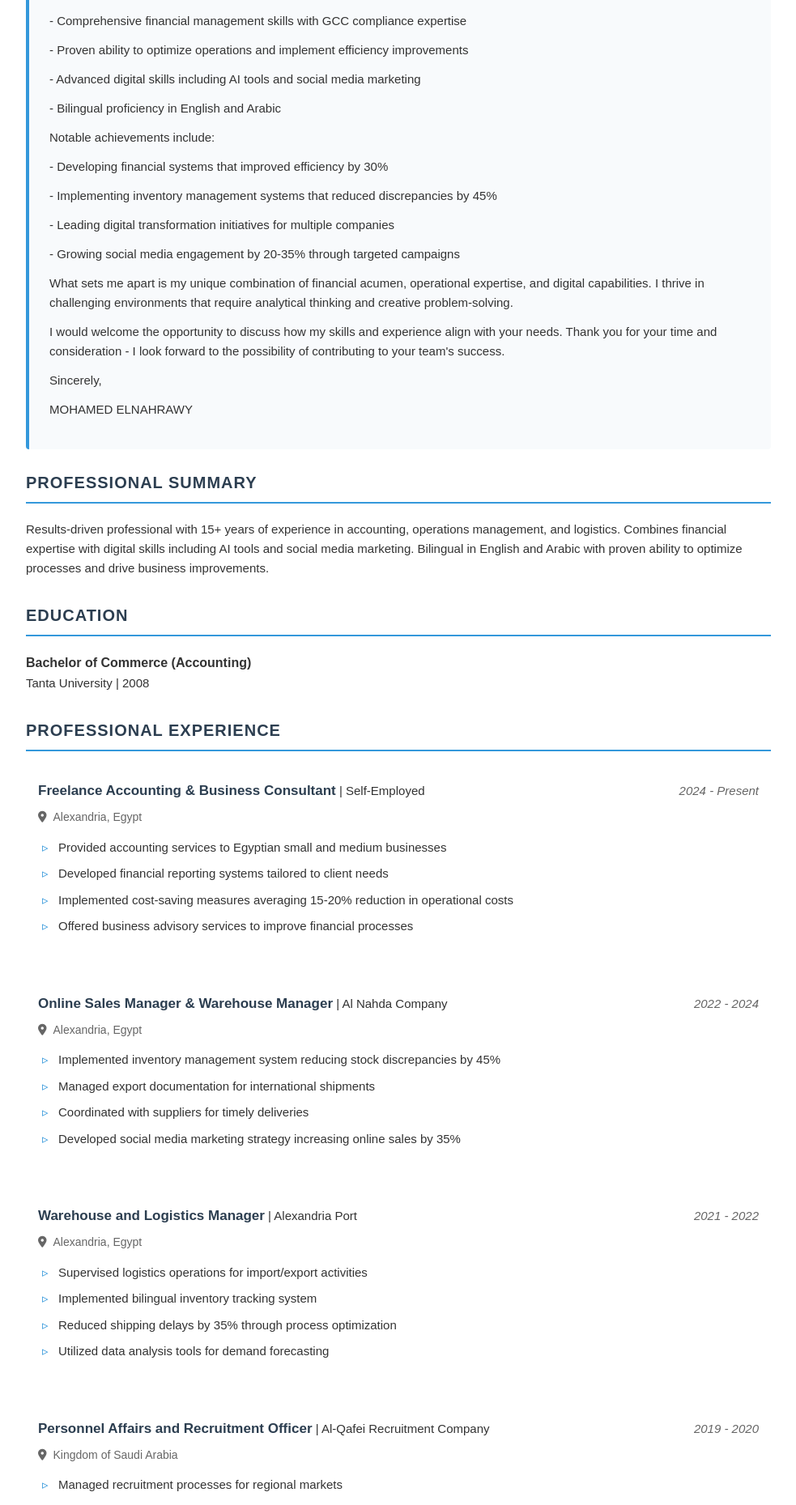
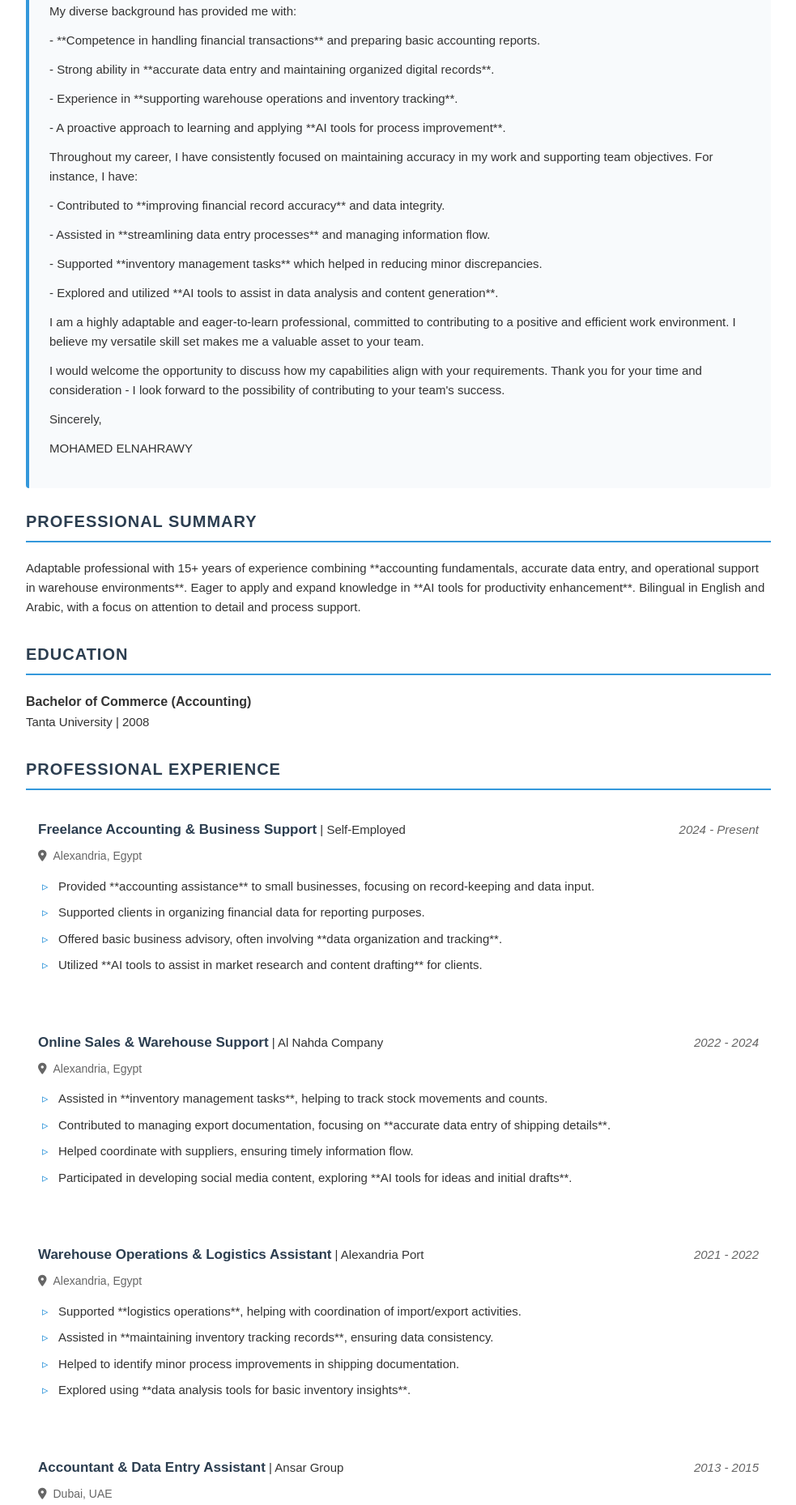
Before and after one commit to n7rawy1984/react-cv, a React (Create React App) app: page / in a window 1280 px wide. Shown: the part 505-2364 px from the top of the page at 81% size, without its empty margins (148-1131 px from the left). Built offline with nearby package versions, Linux system fonts and the light colour scheme.

Commit message:
تحديث محتوى السيرة الذاتية بمهارات مدمجة وتركيز على الخبرة المتوسطة

```diff
--- a/src/ResumeEditor.js
+++ b/src/ResumeEditor.js
@@ -2,27 +2,27 @@ import React from "react";
 import "./style.css";
 import "@fortawesome/fontawesome-free/css/all.min.css";
 
-const CV = () => {
+const CV_Combined_ModerateExperience = () => {
   const coverLetterContent = `
     Dear Hiring Manager,
 
-    I am pleased to submit my application for consideration. With over 15 years of progressive experience in accounting, operations management, and logistics, complemented by expertise in digital marketing and AI tools, I am confident in my ability to contribute significantly to your organization.
+    I am writing to express my interest in opportunities where I can apply my combined skills in **accounting, data management, and operational support**. With over 15 years of practical experience, I have developed a solid foundation in **financial record-keeping, efficient data entry, and basic inventory control**. I am also keen on integrating modern tools, including **AI applications, to enhance productivity**.
 
-    My professional journey has equipped me with:
-    - Comprehensive financial management skills with GCC compliance expertise
-    - Proven ability to optimize operations and implement efficiency improvements
-    - Advanced digital skills including AI tools and social media marketing
-    - Bilingual proficiency in English and Arabic
+    My diverse background has provided me with:
+    - **Competence in handling financial transactions** and preparing basic accounting reports.
+    - Strong ability in **accurate data entry and maintaining organized digital records**.
+    - Experience in **supporting warehouse operations and inventory tracking**.
+    - A proactive approach to learning and applying **AI tools for process improvement**.
 
-    Notable achievements include:
-    - Developing financial systems that improved efficiency by 30%
-    - Implementing inventory management systems that reduced discrepancies by 45%
-    - Leading digital transformation initiatives for multiple companies
-    - Growing social media engagement by 20-35% through targeted campaigns
+    Throughout my career, I have consistently focused on maintaining accuracy in my work and supporting team objectives. For instance, I have:
+    - Contributed to **improving financial record accuracy** and data integrity.
+    - Assisted in **streamlining data entry processes** and managing information flow.
+    - Supported **inventory management tasks** which helped in reducing minor discrepancies.
+    - Explored and utilized **AI tools to assist in data analysis and content generation**.
 
-    What sets me apart is my unique combination of financial acumen, operational expertise, and digital capabilities. I thrive in challenging environments that require analytical thinking and creative problem-solving.
+    I am a highly adaptable and eager-to-learn professional, committed to contributing to a positive and efficient work environment. I believe my versatile skill set makes me a valuable asset to your team.
 
-    I would welcome the opportunity to discuss how my skills and experience align with your needs. Thank you for your time and consideration - I look forward to the possibility of contributing to your team's success.
+    I would welcome the opportunity to discuss how my capabilities align with your requirements. Thank you for your time and consideration - I look forward to the possibility of contributing to your team's success.
 
     Sincerely,
     MOHAMED ELNAHRAWY
@@ -32,7 +32,7 @@ const CV = () => {
     personalInfo: {
       name: "MOHAMED SAID NASR ZAKI ELNAHRAWY",
       title:
-        "Senior Accountant & Operations Manager | Digital Marketing Specialist",
+        "Versatile Professional: Accounting, Data Entry, Warehouse Support & AI Tools Enthusiast",
       contact: {
         email: "n7rawy1984@gmail.com",
         phone: "+971 XX XXX XXXX",
@@ -40,7 +40,7 @@ const CV = () => {
       },
     },
     summary:
-      "Results-driven professional with 15+ years of experience in accounting, operations management, and logistics. Combines financial expertise with digital skills including AI tools and social media marketing. Bilingual in English and Arabic with proven ability to optimize processes and drive business improvements.",
+      "Adaptable professional with 15+ years of experience combining **accounting fundamentals, accurate data entry, and operational support in warehouse environments**. Eager to apply and expand knowledge in **AI tools for productivity enhancement**. Bilingual in English and Arabic, with a focus on attention to detail and process support.",
     education: {
       degree: "Bachelor of Commerce (Accounting)",
       university: "Tanta University",
@@ -49,119 +49,104 @@ const CV = () => {
     experiences: [
       {
         id: 1,
-        role: "Freelance Accounting & Business Consultant",
+        role: "Freelance Accounting & Business Support",
         company: "Self-Employed",
         period: "2024 - Present",
         location: "Alexandria, Egypt",
         achievements: [
-          "Provided accounting services to Egyptian small and medium businesses",
-          "Developed financial reporting systems tailored to client needs",
-          "Implemented cost-saving measures averaging 15-20% reduction in operational costs",
-          "Offered business advisory services to improve financial processes",
+          "Provided **accounting assistance** to small businesses, focusing on record-keeping and data input.",
+          "Supported clients in organizing financial data for reporting purposes.",
+          "Offered basic business advisory, often involving **data organization and tracking**.",
+          "Utilized **AI tools to assist in market research and content drafting** for clients.",
         ],
       },
       {
         id: 2,
-        role: "Online Sales Manager & Warehouse Manager",
+        role: "Online Sales & Warehouse Support",
         company: "Al Nahda Company",
         period: "2022 - 2024",
         location: "Alexandria, Egypt",
         achievements: [
-          "Implemented inventory management system reducing stock discrepancies by 45%",
-          "Managed export documentation for international shipments",
-          "Coordinated with suppliers for timely deliveries",
-          "Developed social media marketing strategy increasing online sales by 35%",
+          "Assisted in **inventory management tasks**, helping to track stock movements and counts.",
+          "Contributed to managing export documentation, focusing on **accurate data entry of shipping details**.",
+          "Helped coordinate with suppliers, ensuring timely information flow.",
+          "Participated in developing social media content, exploring **AI tools for ideas and initial drafts**.",
         ],
       },
       {
         id: 4,
-        role: "Warehouse and Logistics Manager",
+        role: "Warehouse Operations & Logistics Assistant",
         company: "Alexandria Port",
         period: "2021 - 2022",
         location: "Alexandria, Egypt",
         achievements: [
-          "Supervised logistics operations for import/export activities",
-          "Implemented bilingual inventory tracking system",
-          "Reduced shipping delays by 35% through process optimization",
-          "Utilized data analysis tools for demand forecasting",
+          "Supported **logistics operations**, helping with coordination of import/export activities.",
+          "Assisted in **maintaining inventory tracking records**, ensuring data consistency.",
+          "Helped to identify minor process improvements in shipping documentation.",
+          "Explored using **data analysis tools for basic inventory insights**.",
         ],
       },
       {
-        id: 3,
-        role: "Personnel Affairs and Recruitment Officer",
-        company: "Al-Qafei Recruitment Company",
-        period: "2019 - 2020",
-        location: "Kingdom of Saudi Arabia",
+        id: 6,
+        role: "Accountant & Data Entry Assistant",
+        company: "Ansar Group",
+        period: "2013 - 2015",
+        location: "Dubai, UAE",
         achievements: [
-          "Managed recruitment processes for regional markets",
-          "Handled employee documentation compliant with labor laws",
-          "Coordinated visa processing for international positions",
-          "Implemented efficient candidate screening system",
+          "Handled **barcode system operations for product tracking**, focusing on data accuracy.",
+          "Contributed to **processing purchase orders and sales invoices**, ensuring correct data input.",
+          "Assisted in reconciling inventory records with physical counts.",
+          "Supported the team in preparing **basic financial data for reporting**.",
         ],
       },
       {
         id: 5,
-        role: "Accountant & Store Keeper",
+        role: "Accountant & Store Keeper Assistant",
         company: "Al-Helal Company for Medical Supplies",
         period: "2016 - 2018",
         location: "Alexandria, Egypt",
         achievements: [
-          "Managed inventory for medical equipment",
-          "Implemented accounting system for regional compliance",
-          "Prepared financial reports meeting international standards",
-          "Managed company's digital presence and brand awareness",
-        ],
-      },
-      {
-        id: 6,
-        role: "Accountant & Data Entry Operator",
-        company: "Ansar Group",
-        period: "2013 - 2015",
-        location: "Dubai, UAE",
-        achievements: [
-          "Managed barcode system operations for trading company",
-          "Reduced inventory discrepancies by 30% through systematic tracking",
-          "Processed purchase orders and sales invoices",
-          "Implemented bilingual reporting for government compliance",
+          "Assisted in **managing inventory for medical equipment**, focusing on stock organization and data entry.",
+          "Supported the accounting team in **data input for financial transactions**.",
+          "Helped prepare basic financial summaries.",
+          "Contributed to maintaining the company's digital presence through data updates.",
         ],
       },
     ],
     achievements: [
-      "Digital Transformation: Led migration to automated accounting systems for multiple companies",
-      "Process Optimization: Reduced monthly closing time by 40% through workflow improvements",
-      "AI Implementation: Successfully integrated AI tools for financial analysis and marketing",
-      "Social Media Growth: Increased engagement by 35% through targeted content strategy",
-      "Published Author: Recognized for literary work at Cairo International Book Fair",
+      "**Data Accuracy:** Consistently maintained high accuracy in data entry and record-keeping across various roles.",
+      "**Process Support:** Actively supported operational workflows in accounting and warehousing to enhance efficiency.",
+      "**Digital Adaptability:** Quickly learned and applied new software and tools, including initial exploration of AI functionalities.",
+      "**Organizational Skills:** Successfully managed and organized diverse sets of information and physical inventory.",
+      "**Problem-Solving:** Assisted in identifying and resolving minor data discrepancies and operational bottlenecks.",
     ],
     skills: {
       technical: [
-        "Financial Reporting & Analysis",
-        "Inventory Management",
-        "ERP Systems",
-        "Microsoft Dynamics",
-        "Data Analysis",
+        "**Financial Data Entry**",
+        "**Basic Accounting Principles**",
+        "**Inventory Tracking**",
+        "**Data Management Systems**",
+        "**MS Office Suite (Excel, Word)**",
+        "ERP System Familiarity (Microsoft Dynamics)",
+        "Barcode System Operations",
         "ICDL Certified",
       ],
       management: [
-        "Operations Management",
-        "Team Leadership",
-        "Process Optimization",
-        "Vendor Relations",
-        "Cross-cultural Coordination",
+        "**Operational Support**",
+        "**Time Management**",
+        "**Attention to Detail**",
+        "Problem Identification",
+        "Team Collaboration",
       ],
       digital: [
-        "AI Tools & Automation",
-        "Social Media Marketing",
-        "Digital Advertising",
-        "Content Creation",
-        "Data Visualization",
-        "ChatGPT & AI Assistants",
+        "**AI Tools (ChatGPT, Basic AI for data tasks)**",
+        "**Digital Data Entry**",
+        "Email & Communication Tools",
+        "Internet Research",
       ],
       regional: [
-        "GCC Compliance",
-        "UAE VAT Regulations",
-        "Bilingual Documentation",
-        "International Standards",
+        "Basic GCC Regulations Understanding",
+        "Bilingual Communication (English/Arabic)",
       ],
     },
     languages: [
@@ -309,4 +294,4 @@ const CV = () => {
   );
 };
 
-export default CV;
+export default CV_Combined_ModerateExperience;
```
